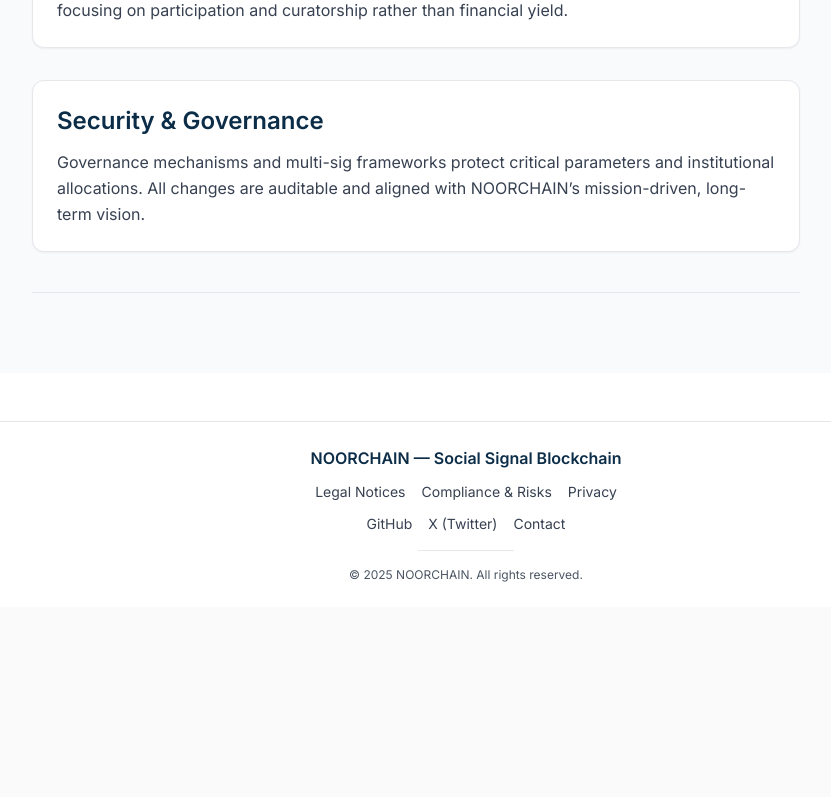
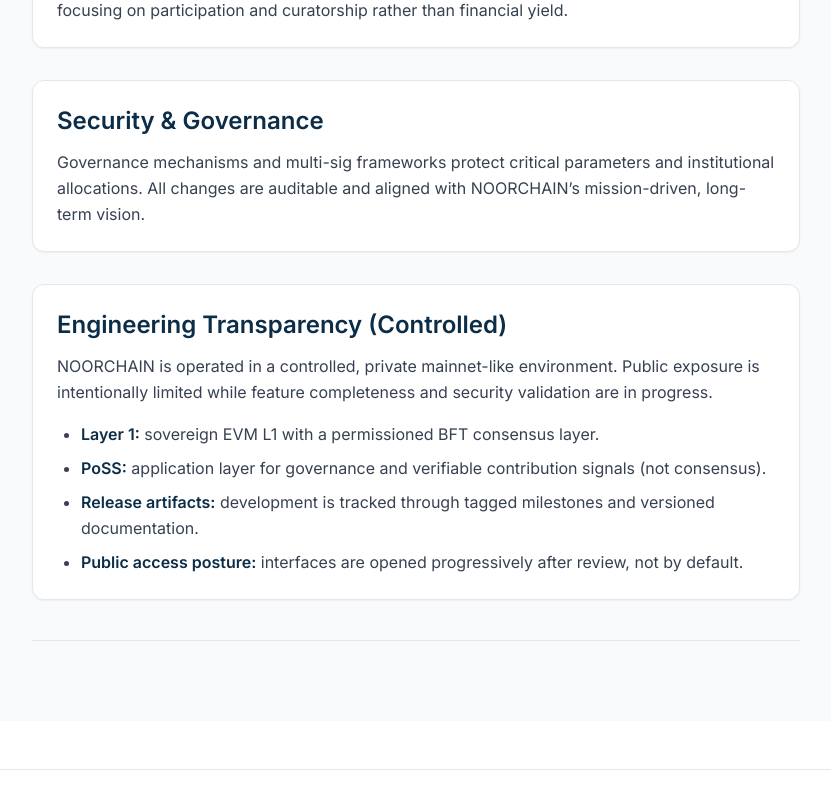
Before and after one commit to noorfinances-eng/noorchain-core, a Next.js app in the folder site/: page /technology in a window 1280 px wide. Shown: the part 711-1508 px from the top of the page, without its empty margins (174-1005 px from the left). Before the commit the page ends 1318 px from the top, so only its background shows below. Built offline with nearby package versions, Linux system fonts and the light colour scheme.

Commit message:
Update page.tsx

```diff
--- a/site/app/technology/page.tsx
+++ b/site/app/technology/page.tsx
@@ -51,7 +51,7 @@ export default function TechnologyPage() {
           </section>
 
           {/* Section 3 */}
-          <section className="p-6 border border-gray-soft rounded-xl bg-white shadow-sm mb-10">
+          <section className="mb-8 p-6 border border-gray-soft rounded-xl bg-white shadow-sm">
             <h2 className="text-2xl font-semibold text-navy mb-3">
               Security &amp; Governance
             </h2>
@@ -62,6 +62,34 @@ export default function TechnologyPage() {
             </p>
           </section>
 
+          {/* Engineering Transparency (controlled) */}
+          <section className="p-6 border border-gray-soft rounded-xl bg-white shadow-sm mb-10">
+            <h2 className="text-2xl font-semibold text-navy mb-3">
+              Engineering Transparency (Controlled)
+            </h2>
+
+            <p className="text-gray-700 leading-relaxed mb-4">
+              NOORCHAIN is operated in a controlled, private mainnet-like environment.
+              Public exposure is intentionally limited while feature completeness and
+              security validation are in progress.
+            </p>
+
+            <ul className="list-disc pl-6 text-gray-700 leading-relaxed space-y-2">
+              <li>
+                <span className="font-semibold text-navy">Layer 1:</span> sovereign EVM L1 with a permissioned BFT consensus layer.
+              </li>
+              <li>
+                <span className="font-semibold text-navy">PoSS:</span> application layer for governance and verifiable contribution signals (not consensus).
+              </li>
+              <li>
+                <span className="font-semibold text-navy">Release artifacts:</span> development is tracked through tagged milestones and versioned documentation.
+              </li>
+              <li>
+                <span className="font-semibold text-navy">Public access posture:</span> interfaces are opened progressively after review, not by default.
+              </li>
+            </ul>
+          </section>
+
           {/* Ligne de fin subtile pour donner l’impression de “page finie” */}
           <div className="h-px w-full bg-gray-soft" />
         </div>
```
